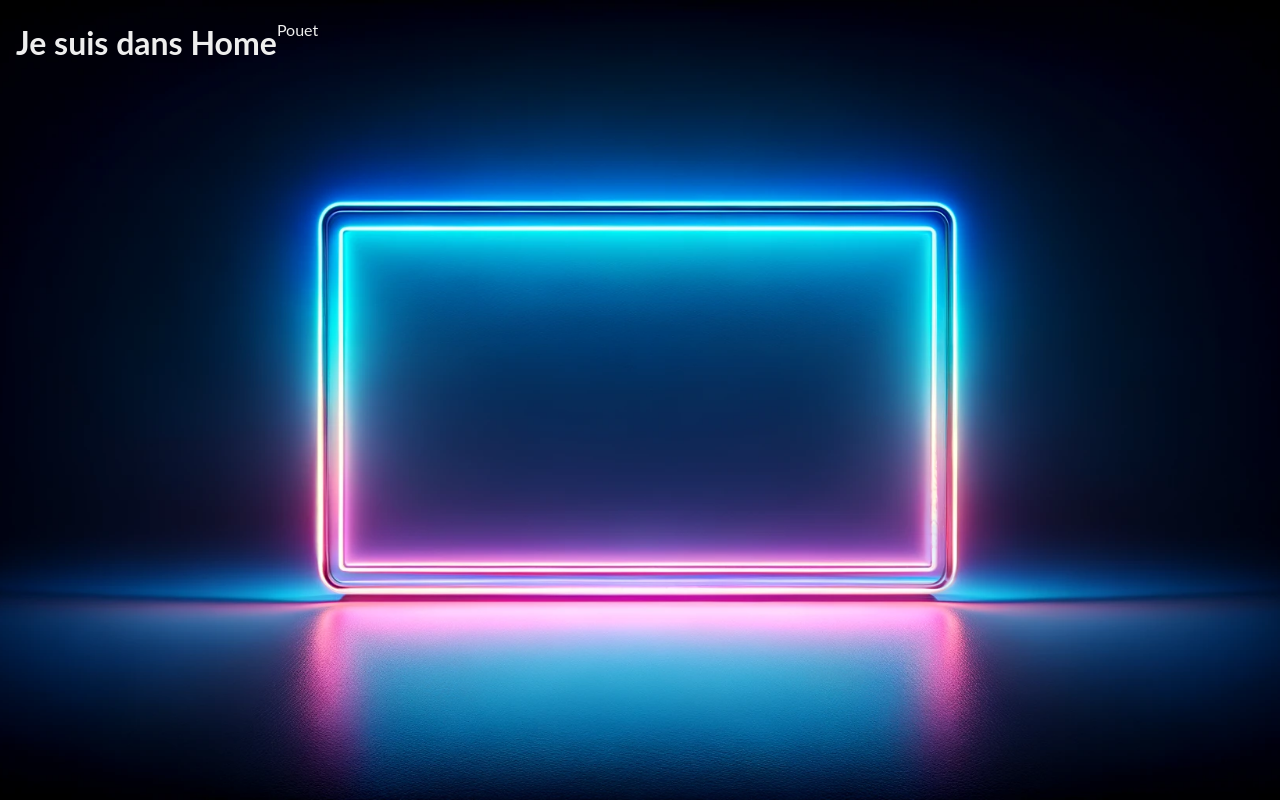
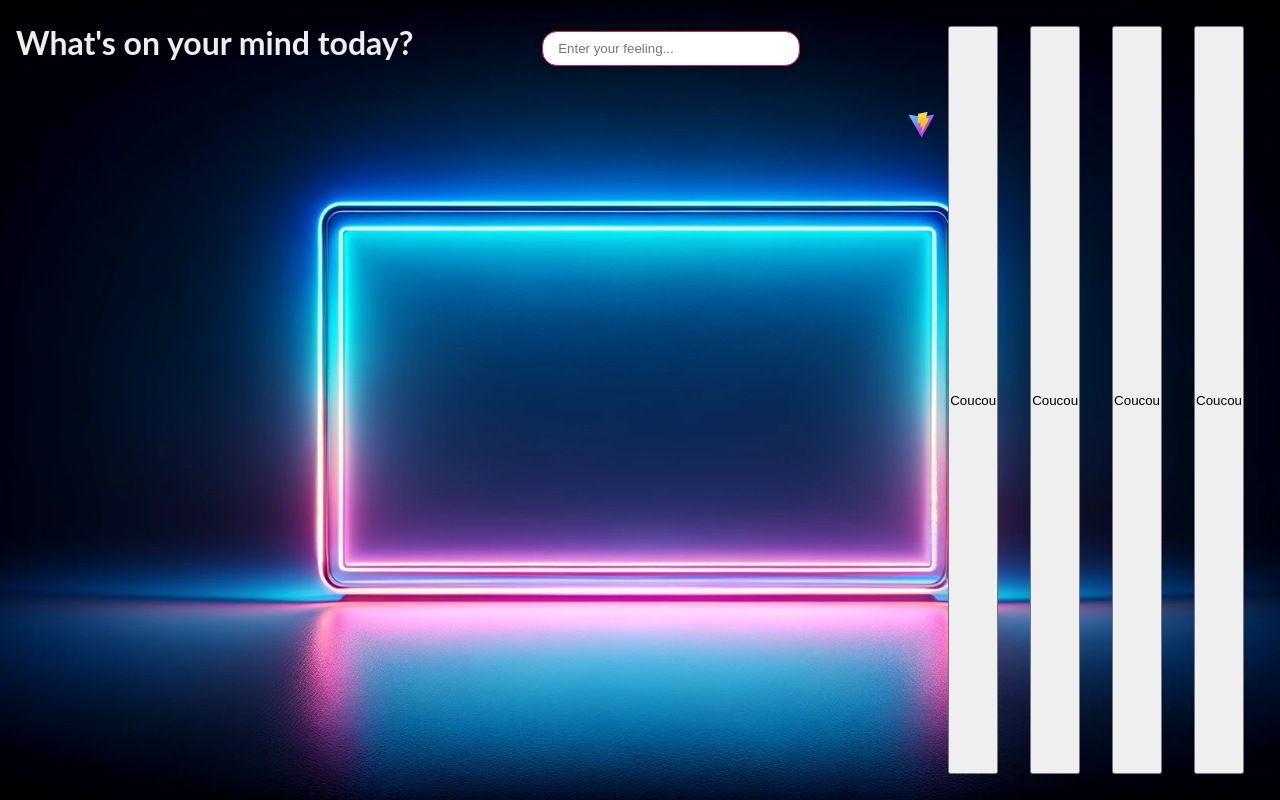
Before and after one commit to Koraltaron/superSelf, a React (Vite) app in the folder client/: page / in a window 1280 px wide. Built offline with nearby package versions, Linux system fonts and the light colour scheme.

Commit message:
Handle style in Home and create KeyWordsButton component

```diff
--- /dev/null
+++ b/client/src/components/KeyWordsButton.tsx
@@ -0,0 +1,8 @@
+function KeyWordsButton() {
+  return (
+    <>
+      <button type="button">Coucou</button>
+    </>
+  );
+}
+export default KeyWordsButton;
--- a/client/src/pages/HomePage.tsx
+++ b/client/src/pages/HomePage.tsx
@@ -1,8 +1,26 @@
+import pouet from "/vite.svg";
+import KeyWordsButton from "../components/KeyWordsButton";
+import "../style/homepage.css";
+
 function HomePage() {
   return (
     <>
-      <h1>Je suis dans Home</h1>
-      <p>Pouet</p>
+      <h1>What's on your mind today?</h1>
+      <section id="search-bar">
+        <input
+          id="search-input"
+          type="text"
+          placeholder="Enter your feeling..."
+        />
+
+        <img src={pouet} alt="Super Hero icon" className="icon-search" />
+      </section>
+      <section id="key-words-button-container">
+        <KeyWordsButton />
+        <KeyWordsButton />
+        <KeyWordsButton />
+        <KeyWordsButton />
+      </section>
     </>
   );
 }
--- a/client/src/style/homepage.css
+++ b/client/src/style/homepage.css
@@ -0,0 +1,34 @@
+/* à enlever par la suite */
+h1 {
+  text-align: center;
+}
+
+#search-bar {
+  display: flex;
+  justify-content: center;
+}
+
+#search-input {
+  border-radius: 15px;
+  width: 50%;
+  height: 35px;
+  border: 1.5px solid #dc2058;
+  margin: 15px 0;
+  padding-left: 15px;
+  box-shadow: rgba(0, 0, 0, 0.24) 0px 3px 8px;
+}
+
+#key-words-button-container {
+  display: flex;
+  justify-content: center;
+  gap: 32px;
+  padding: 10px 20px;
+}
+
+.icon-search {
+  width: 25px;
+  height: 25px;
+  position: absolute;
+  top: 14%;
+  right: 27%;
+}
```
